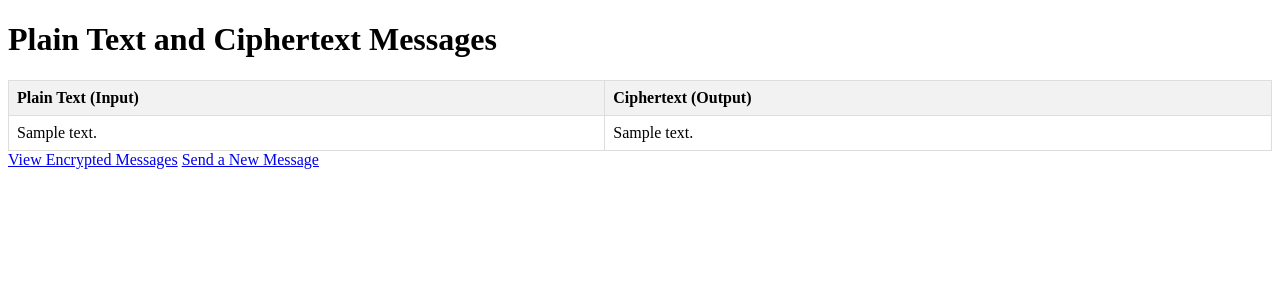
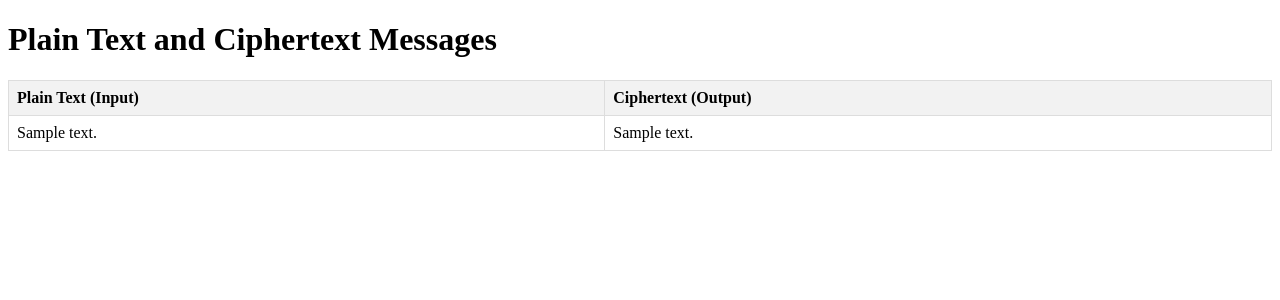
Before and after one commit to mikelovato/coolEncryptMsg, a Django app: page /coolmsg/plaintextsummary/ in a window 1280 px wide. Shown: the top 300 px of the page. Run offline with Django 5.2, Linux system fonts and the light colour scheme; tables that the repository leaves empty hold one stand-in row (values such as "Sample post").

Commit message:
Update view_summary_messages.html

```diff
--- a/templates/EncryptMsg/view_summary_messages.html
+++ b/templates/EncryptMsg/view_summary_messages.html
@@ -40,7 +40,5 @@
             {% endfor %}
         </tbody>
     </table>
-    <a href="{% url 'view_messages' %}">View Encrypted Messages</a>
-    <a href="{% url 'send_message' %}">Send a New Message</a>
 </body>
 </html>
```
